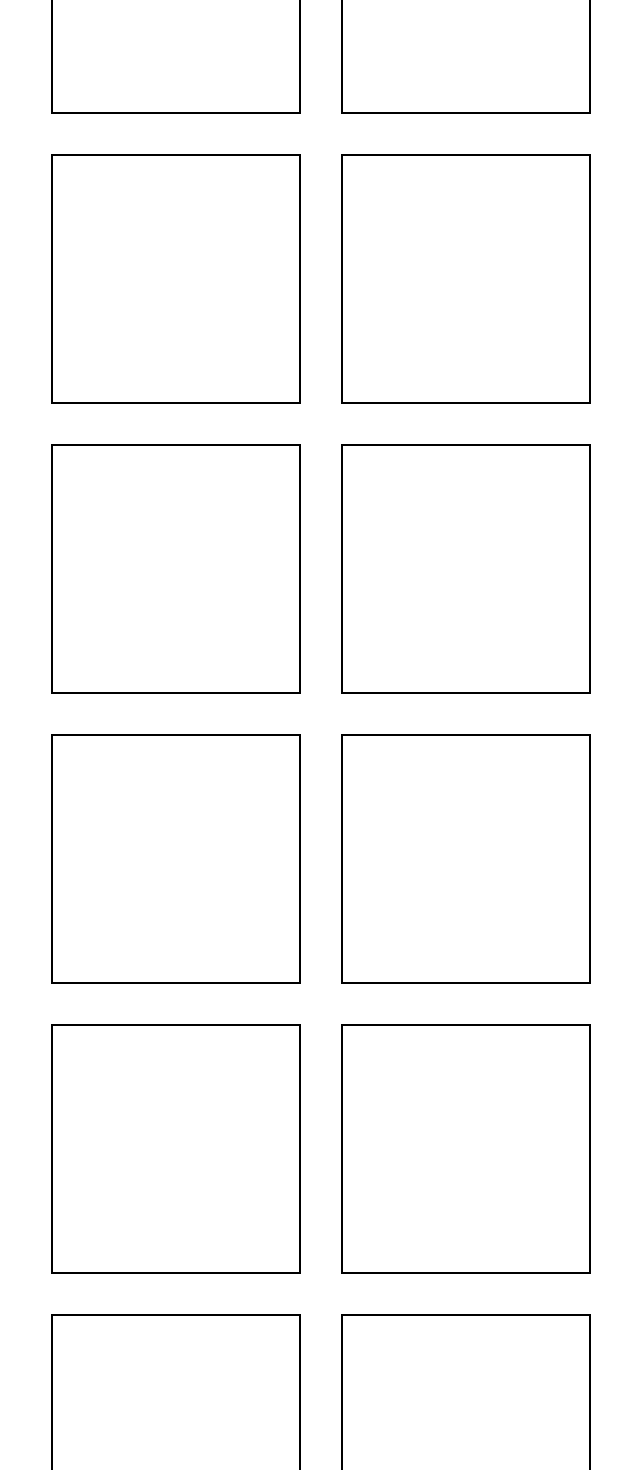
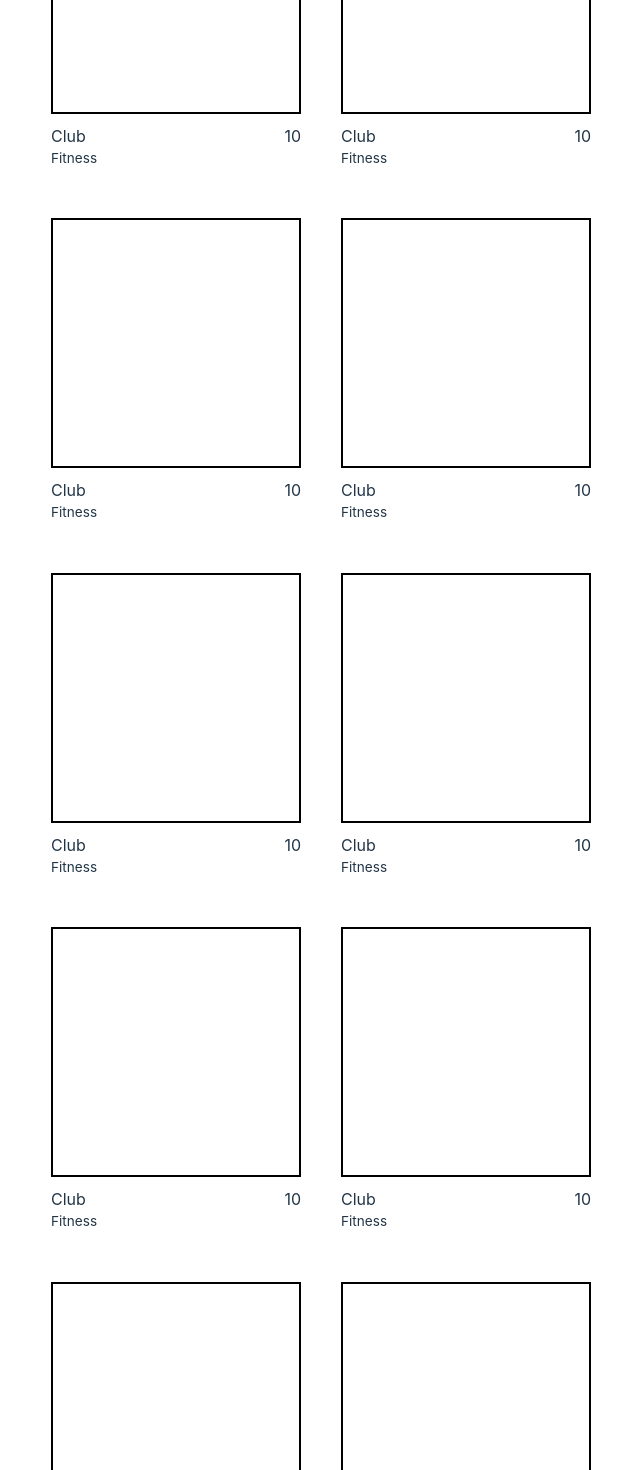
Before and after one commit to sjcy2704/clubs, a Vue app in the folder Front-End/: page /clubs in a window 1280 px wide. Shown: the part 360-1830 px from the top of the page, without its empty margins (205-845 px from the left). Built offline with nearby package versions, Linux system fonts and the light colour scheme.

Commit message:
Add club cards

```diff
--- a/Front-End/src/components/ClubCard.vue
+++ b/Front-End/src/components/ClubCard.vue
@@ -0,0 +1,39 @@
+<script setup>
+defineProps({
+  name: String,
+  category: String,
+  members: String,
+});
+</script>
+
+<template>
+  <div class="clubContainer">
+    <div class="clubIcon"></div>
+    <div class="details flex justify-between">
+      <div>
+        <p class="name">{{ name }}</p>
+        <p class="category">{{ category }}</p>
+      </div>
+      <div>
+        <p class="members">{{ members }}</p>
+      </div>
+    </div>
+  </div>
+</template>
+
+<style scoped>
+.details {
+  text-align: left;
+  padding: 10px 0;
+}
+
+.category {
+  font-size: 0.85em;
+}
+
+.clubIcon {
+  border: black 2px solid;
+  width: 250px;
+  height: 250px;
+}
+</style>
--- a/Front-End/src/views/Clubs.vue
+++ b/Front-End/src/views/Clubs.vue
@@ -1,22 +1,13 @@
+<script setup>
+import ClubCard from "../components/ClubCard.vue";
+</script>
 <template>
   <div class="container">
     <div class="title">Clubs</div>
   </div>
 
   <div class="cardsContainer flex flex-wrap">
-    <div class="clubIcon"></div>
-    <div class="clubIcon"></div>
-    <div class="clubIcon"></div>
-    <div class="clubIcon"></div>
-    <div class="clubIcon"></div>
-    <div class="clubIcon"></div>
-    <div class="clubIcon"></div>
-    <div class="clubIcon"></div>
-    <div class="clubIcon"></div>
-    <div class="clubIcon"></div>
-    <div class="clubIcon"></div>
-    <div class="clubIcon"></div>
-    <div class="clubIcon"></div>
+    <ClubCard v-for="n in 20" name="Club" category="Fitness" members="10" />
   </div>
 </template>
 
@@ -30,10 +21,4 @@
   width: 60%;
   margin: 0 auto;
 }
-
-.clubIcon {
-  border: black 2px solid;
-  width: 250px;
-  height: 250px;
-}
 </style>
```
